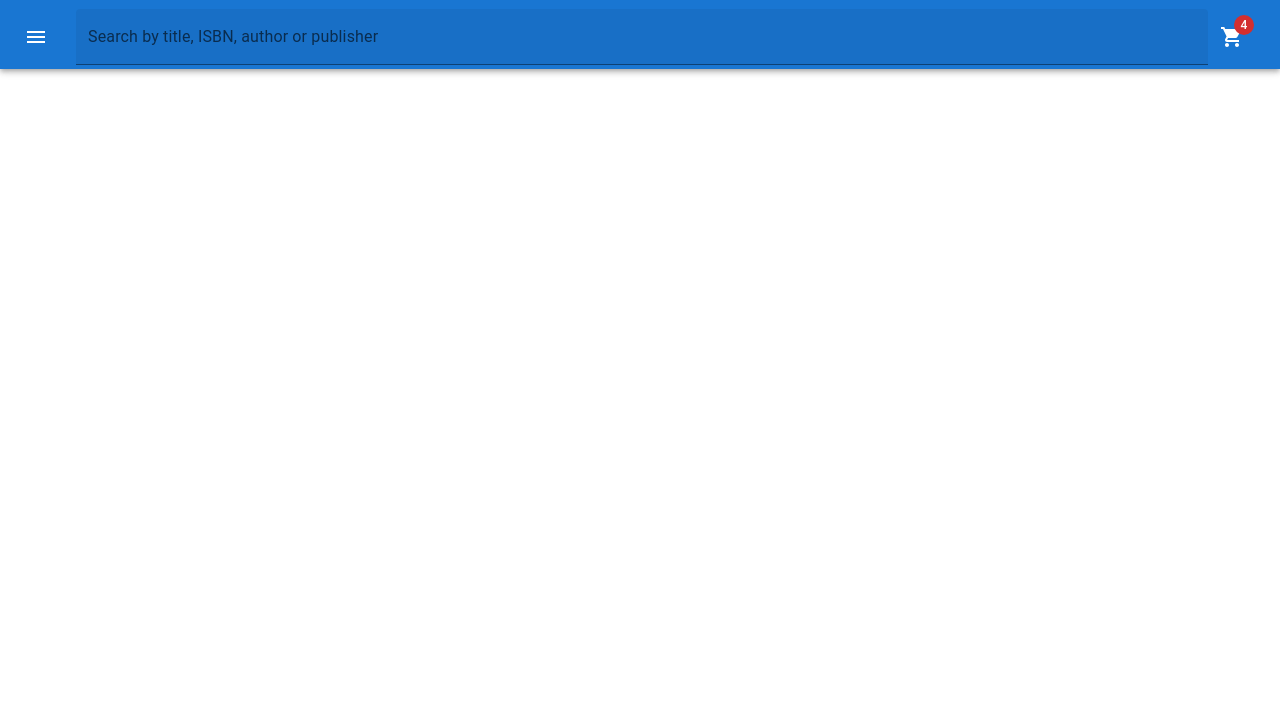
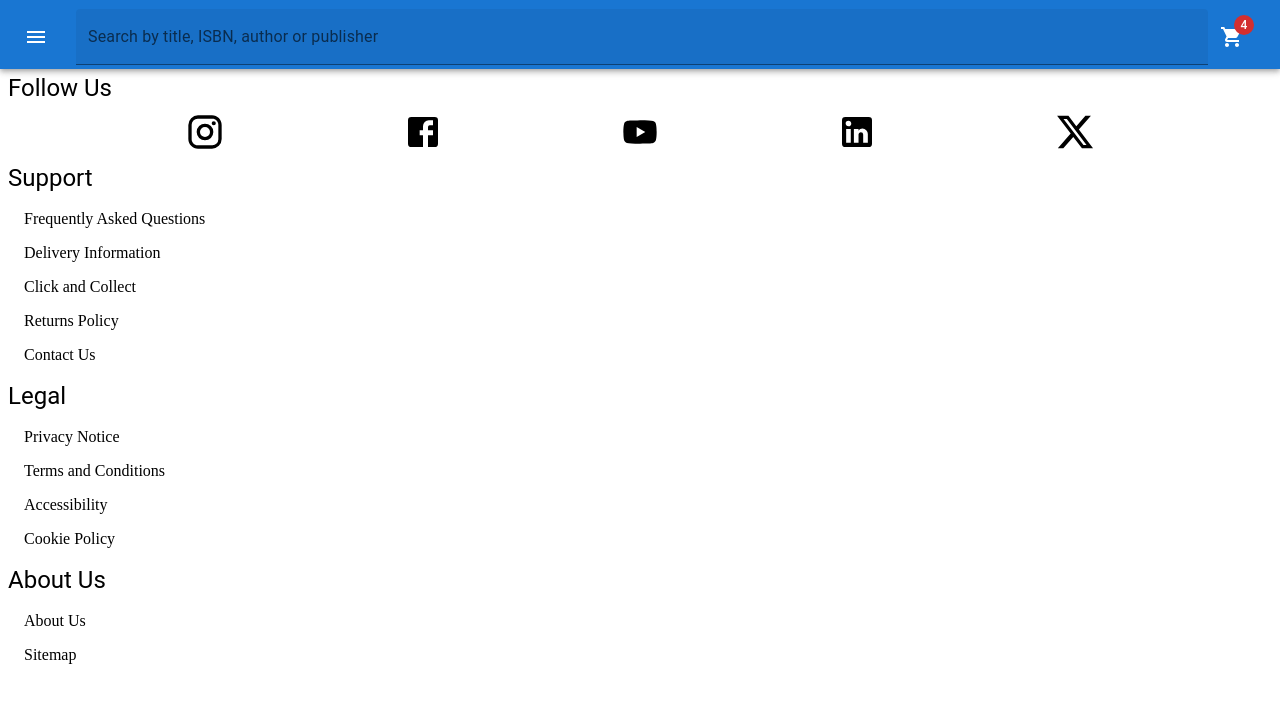
Before and after one commit to AywinK/bookstore, a React (Vite) app in the folder frontend/: page / in a window 1280 px wide. Shown: the top 702 px of the page. Built offline with nearby package versions, Linux system fonts and the light colour scheme; no server answers.

Commit message:
footer work in progress

```diff
--- a/frontend/package.json
+++ b/frontend/package.json
@@ -17,7 +17,8 @@
     "@mui/material": "^5.15.7",
     "react": "^18.2.0",
     "react-dom": "^18.2.0",
-    "react-query": "^3.39.3"
+    "react-query": "^3.39.3",
+    "react-router-dom": "^6.22.0"
   },
   "devDependencies": {
     "@types/react": "^18.2.43",
--- a/frontend/src/App.jsx
+++ b/frontend/src/App.jsx
@@ -1,12 +1,18 @@
 import './App.css'
 import Header from './components/Header'
+import Footer from './components/Footer'
 
 function App() {
 
   return (
-    <>
+    <div
+      style={{
+        paddingTop: "64px"
+      }}
+    >
       <Header />
-    </>
+      <Footer />
+    </div>
   )
 }
 
--- /dev/null
+++ b/frontend/src/components/Footer.jsx
@@ -0,0 +1,112 @@
+import Typography from '@mui/material/Typography';
+import Box from '@mui/material/Box';
+import InstagramIcon from '@mui/icons-material/Instagram';
+import FacebookIcon from '@mui/icons-material/Facebook';
+import YouTubeIcon from '@mui/icons-material/YouTube';
+import XIcon from '@mui/icons-material/X';
+import LinkedInIcon from '@mui/icons-material/LinkedIn';
+
+import Link from '@mui/material/Link';
+import List from '@mui/material/List';
+import ListItem from '@mui/material/ListItem';
+
+const Footer = () => {
+
+    return (
+        <footer>
+            <Box>
+                <Typography variant="h5" textAlign="start" gutterBottom>
+                    Follow Us
+                </Typography>
+                <Box display="flex" alignItems="center" justifyContent="space-evenly">
+                    <InstagramIcon sx={{ fontSize: 40 }} />
+                    <FacebookIcon sx={{ fontSize: 40 }} />
+                    <YouTubeIcon sx={{ fontSize: 40 }} />
+                    <LinkedInIcon sx={{ fontSize: 40 }} />
+                    <XIcon sx={{ fontSize: 40 }} />
+                </Box>
+            </Box>
+
+            <div>
+                <Typography variant="h5" textAlign="start" marginTop="10px">
+                    Support
+                </Typography>
+                <List>
+                    <ListItem>
+                        <Link underline="hover" component="button" href="/faq" color="inherit">
+                            Frequently Asked Questions
+                        </Link>
+                    </ListItem>
+                    <ListItem>
+                        <Link underline="hover" component="button" href="/delivery" color="inherit">
+                            Delivery Information
+                        </Link>
+                    </ListItem>
+                    <ListItem>
+                        <Link underline="hover" component="button" href="/click-and-collect" color="inherit">
+                            Click and Collect
+                        </Link>
+                    </ListItem>
+                    <ListItem>
+                        <Link underline="hover" component="button" href="/returns" color="inherit">
+                            Returns Policy
+                        </Link>
+                    </ListItem>
+                    <ListItem>
+                        <Link underline="hover" component="button" href="/contact" color="inherit">
+                            Contact Us
+                        </Link>
+                    </ListItem>
+                </List>
+            </div>
+
+            <div>
+                <Typography variant="h5" textAlign="start">
+                    Legal
+                </Typography>
+                <List>
+                    <ListItem>
+                        <Link underline="hover" component="button" href="/privacy-notice" color="inherit">
+                            Privacy Notice
+                        </Link>
+                    </ListItem>
+                    <ListItem>
+                        <Link underline="hover" component="button" href="/terms-and-conditions" color="inherit">
+                            Terms and Conditions
+                        </Link>
+                    </ListItem>
+                    <ListItem>
+                        <Link underline="hover" component="button" href="/accessibility" color="inherit">
+                            Accessibility
+                        </Link>
+                    </ListItem>
+                    <ListItem>
+                        <Link underline="hover" component="button" href="/cookie-policy" color="inherit">
+                            Cookie Policy
+                        </Link>
+                    </ListItem>
+                </List>
+            </div>
+
+            <div>
+                <Typography variant="h5" textAlign="start">
+                    About Us
+                </Typography>
+                <List>
+                    <ListItem>
+                        <Link underline="hover" component="button" href="/about-us" color="inherit">
+                            About Us
+                        </Link>
+                    </ListItem>
+                    <ListItem>
+                        <Link underline="hover" component="button" href="/sitemap" color="inherit">
+                            Sitemap
+                        </Link>
+                    </ListItem>
+                </List>
+            </div>
+        </footer>
+    )
+}
+
+export default Footer;
--- a/frontend/src/components/Header.jsx
+++ b/frontend/src/components/Header.jsx
@@ -4,13 +4,51 @@ import ShoppingCartIcon from '@mui/icons-material/ShoppingCart';
 import Autocomplete from '@mui/material/Autocomplete';
 import TextField from '@mui/material/TextField';
 import { useState, useEffect } from 'react';
+import Button from '@mui/material/Button';
 
 const Header = () => {
 
+    const renderOption = (props, option) => (
+        <li {...props}
+            style={{
+                display: "flex",
+                alignItems: "center",
+            }}>
+            <p
+                style={{
+                    wordBreak: "break-word",
+                    width: "80%"
+                }}
+            >{option.label}</p>
+            <Button
+                variant="outlined"
+                style={{
+                    justifySelf: "flex-end"
+                }}
+                onTouchEnd={() => {
+                    // Handle button click here
+                    console.table(option);
+                    setSearchResults([]);
+                    setKeyword("");
+                }}
+                onClick={() => {
+                    // Handle button click here
+                    console.table(option);
+                    setSearchResults([]);
+                    setKeyword("");
+                }}
+            >
+                Add to Basket
+            </Button>
+        </li>
+    );
+
     const [keyword, setKeyword] = useState("");
     const [searchResults, setSearchResults] = useState([]);
+    const [selectedValue, setSelectedValue] = useState("");
 
     console.log(searchResults);
+    console.log("selectedVal", selectedValue)
 
     useEffect(() => {
 
@@ -27,7 +65,18 @@ const Header = () => {
 
 
     return (
-        <AppBar position="static" sx={{ paddingTop: "5px", minWidth: "350px", maxWidth: "100%", margin: "0 auto", position: "absolute", top: "0px", left: "0px", right: "0px" }}>
+        <AppBar position="static" sx={{
+            paddingTop: "5px",
+            minWidth: "350px",
+            maxWidth: "100%",
+            margin: "0 auto",
+            position: "absolute",
+            top: "0px",
+            left: "0px",
+            right: "0px",
+        }}
+            id="header"
+        >
             <Toolbar>
                 {/* Hamburger Menu Icon */}
                 <IconButton size="large" edge="start" color="inherit" aria-label="menu" sx={{ mr: 2 }}>
@@ -37,13 +86,17 @@ const Header = () => {
                 {/* Search Bar with Autocomplete */}
                 <div style={{ flexGrow: 1 }}>
                     <Autocomplete
+                        renderOption={renderOption}
                         defaultValue={"Search by title, ISBN, author or publisher"}
                         freeSolo
                         id="search-bar"
+                        value={selectedValue}
+                        onChange={(e, val) => setSelectedValue(val)}
                         inputValue={keyword}
                         onInputChange={(e, val) => {
                             setKeyword(val);
                         }}
+                        onClose={() => setKeyword("")}
                         options={searchResults}
                         filterOptions={(x) => x}
                         getOptionLabel={(option) => (option?.label || "")}
```
Also changed, not shown: 2 other files (tests, documents, lock files or other folders).
